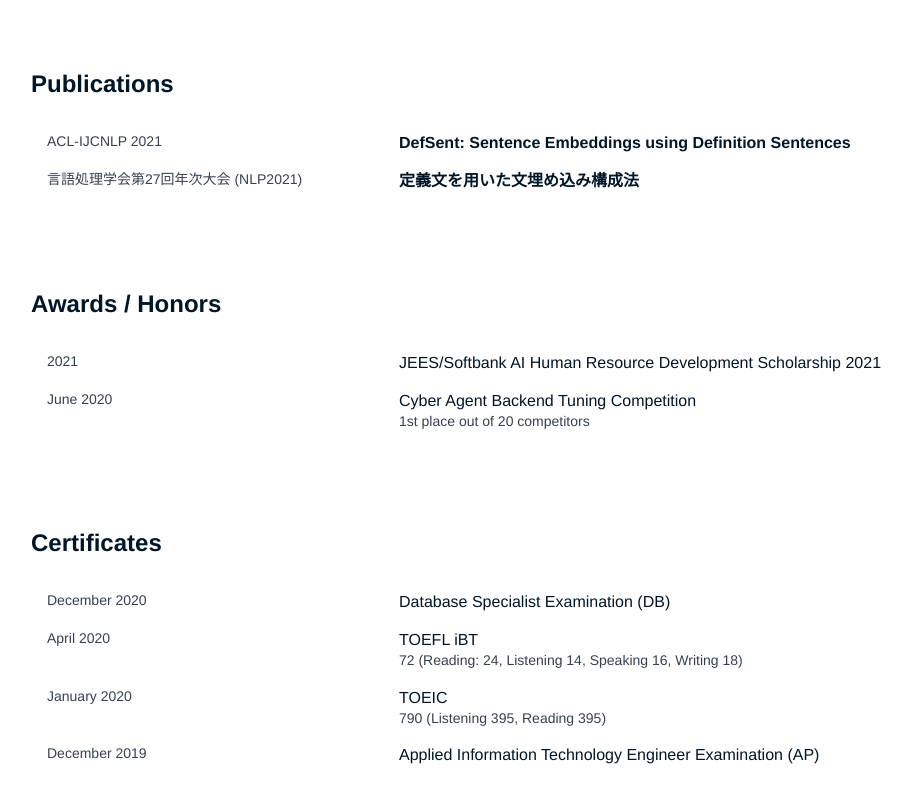
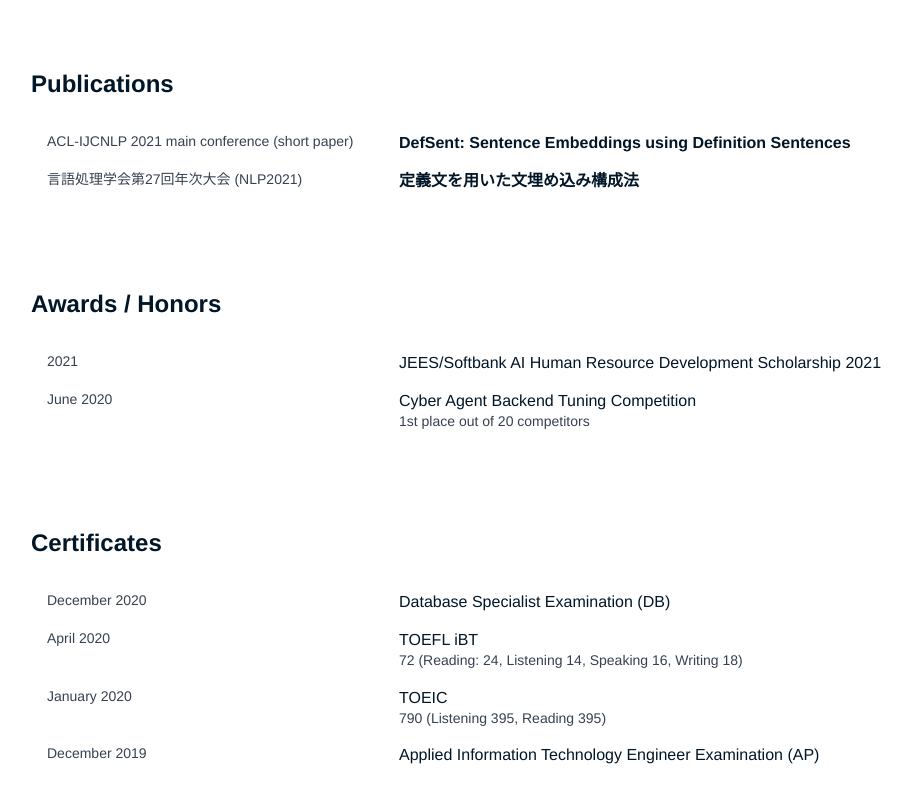
Before and after one commit to hppRC/hppRC.github.io, a Next.js app: page / in a window 1280 px wide. Shown: the part 1140-1942 px from the top of the page, without its empty margins (65-977 px from the left). Built offline with nearby package versions, Linux system fonts and the light colour scheme.

Commit message:
🥺chore

```diff
--- a/src/pages/index.tsx
+++ b/src/pages/index.tsx
@@ -63,7 +63,7 @@ const internsihpsEmploymentsResources: ReadonlyArray<Resource> = [
 const publicationsResources: ReadonlyArray<Resource> = [
   {
     title: `DefSent: Sentence Embeddings using Definition Sentences`,
-    period: `ACL-IJCNLP 2021`,
+    period: `ACL-IJCNLP 2021 main conference (short paper)`,
   },
   {
     title: `定義文を用いた文埋め込み構成法`,
```
